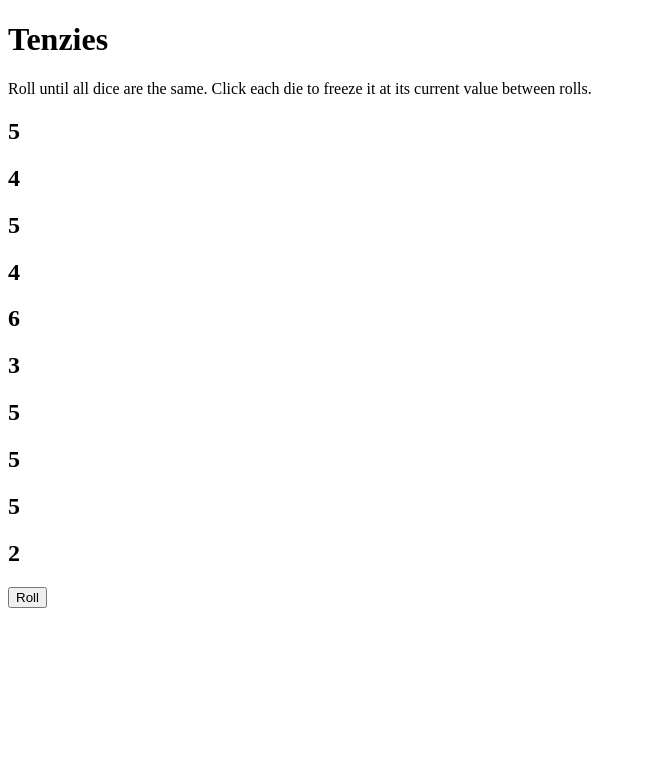
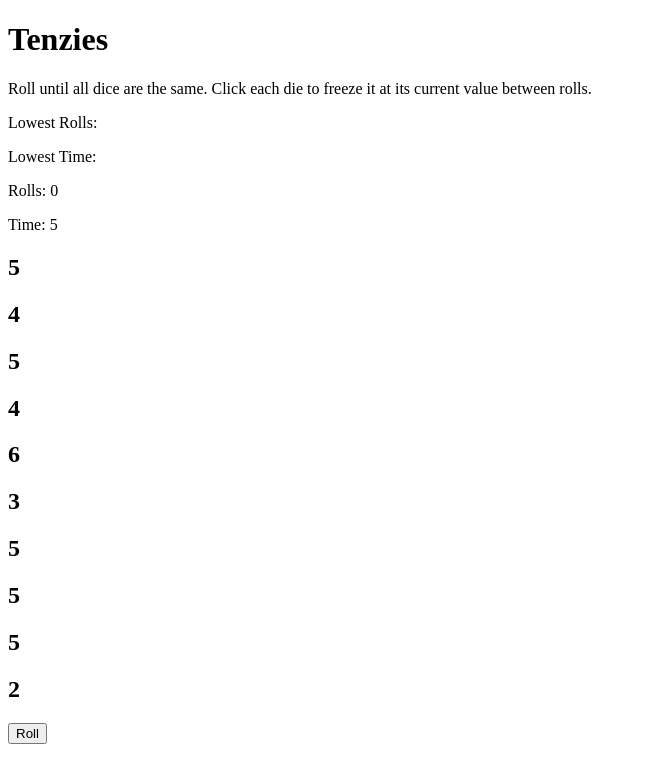
Before and after one commit to raygdev/Tenzies, a React app: page / in a window 1280 px wide. Shown: the top 782 px of the page, without its empty margins (0-646 px from the left). Built offline with nearby package versions, Linux system fonts and the light colour scheme; the HTML template or start-up script is replaced by a standard one.

Commit message:
Adding scoring, hit a bug

```diff
--- a/App.jsx
+++ b/App.jsx
@@ -1,5 +1,6 @@
-import React from "react"
+import React, { useRef } from "react"
 import Die from "./Die"
+import Score from "./Score"
 import {nanoid} from "nanoid"
 import Confetti from "react-confetti"
 
@@ -7,6 +8,9 @@ export default function App() {
 
     const [dice, setDice] = React.useState(allNewDice())
     const [tenzies, setTenzies] = React.useState(false)
+    const [rolls, setRolls]= React.useState(0)
+    const [timer, setTimer]= React.useState(0)
+
 
     React.useEffect(() => {
         const allHeld = dice.every(die => die.isHeld)
@@ -16,6 +20,16 @@ export default function App() {
             setTenzies(true)
         }
     }, [dice])
+
+console.log(tenzies)
+
+    React.useEffect(()=>{
+        console.group("i ran")
+        const elapsedTime = setInterval(()=>{setTimer(prevTime=> prevTime+1)},1000);
+        return ()=>{
+            console.log("clean up time")
+            clearInterval(elapsedTime)}
+    }, [tenzies])
 
     function generateNewDie() {
         return {
@@ -40,9 +54,12 @@ export default function App() {
                     die :
                     generateNewDie()
             }))
+            setRolls(prevRolls => prevRolls= prevRolls+1)
         } else {
+            setRolls(0)
+            setTimer(0)
+            setDice(allNewDice())
             setTenzies(false)
-            setDice(allNewDice())
         }
     }
 
@@ -69,6 +86,9 @@ export default function App() {
             <h1 className="title">Tenzies</h1>
             <p className="instructions">Roll until all dice are the same.
             Click each die to freeze it at its current value between rolls.</p>
+            <Score rolls={rolls}
+                   timer={timer}
+            />
             <div className="dice-container">
                 {diceElements}
             </div>
--- /dev/null
+++ b/Score.jsx
@@ -0,0 +1,16 @@
+import React from "react"
+
+export default function Score(props){
+    return(
+    <div className="score-container">
+        <div className="highscores">
+            <p>Lowest Rolls:</p>
+            <p>Lowest Time:</p>
+        </div>
+        <div className="score">
+            <p>Rolls: {props.rolls}</p>
+            <p>Time: {props.timer}</p>
+        </div>
+   </div>
+    )
+}
--- a/package.json
+++ b/package.json
@@ -11,8 +11,7 @@
     "babel-core": "^6.0",
     "babel-loader": "^7.0",
     "babel-preset-env": "*",
-    "babel-preset-react": "*",
-    "webpack": "^2.0"
+    "babel-preset-react": "*"
   },
   "scripts": {
     "build": "vite build",
--- a/style.css
+++ b/style.css
@@ -7,14 +7,15 @@ body {
     background-color: #0B2434;
     padding: 20px;
     font-family: 'Karla', sans-serif;
+    height: 100%;
 }
 
 main {
     background-color: #F5F5F5;
-    height: 400px;
+    height: 80dvh;
     max-width: 800px;
     border-radius: 5px;
-    padding: 20px;
+    padding: 20px 3rem;
     display: flex;
     flex-direction: column;
     justify-content: space-around;
@@ -32,6 +33,14 @@ main {
     margin-top: 0;
     text-align: center;
 }
+
+.score-container{
+    display: flex;
+    width: 100%;
+    flex-direction: row;
+    justify-content: space-around;
+}
+
 
 .dice-container {
     display: grid;
--- a/webpack.config.js
+++ /dev/null
@@ -1,25 +0,0 @@
-module.exports = {
-  "output": {
-    "filename": "[name].pack.js"
-  },
-  "module": {
-    "rules": [
-      {
-        "use": {
-          "loader": "babel-loader",
-          "options": {
-            "presets": [
-              "babel-preset-env",
-              "babel-preset-react"
-            ]
-          }
-        },
-        "exclude": /node_modules/,
-        "test": /\.js$/
-      }
-    ]
-  },
-  "entry": {
-    "index": "./index"
-  }
-};
```
